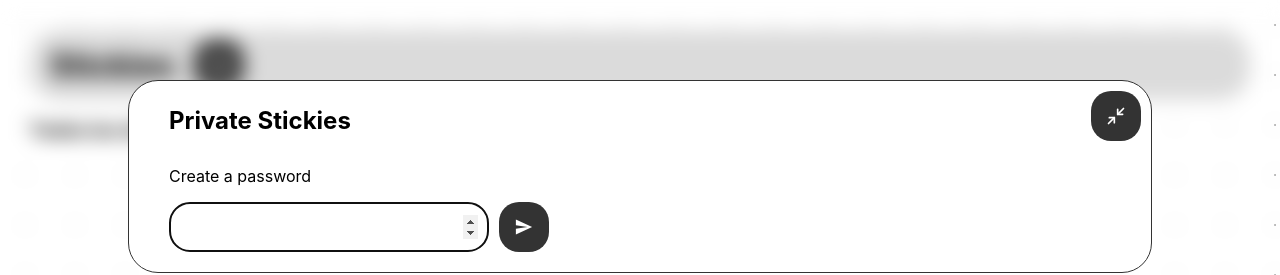
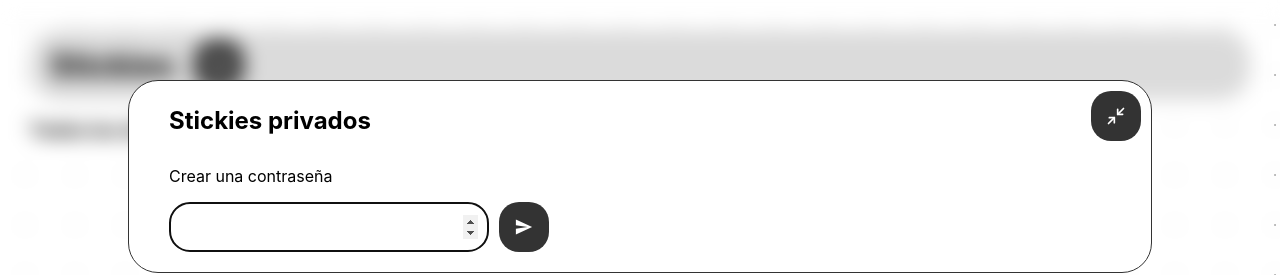
Before and after one commit to PolGubau/stickies, a React (Create React App) app: page / in a window 1280 px wide. Both pictures are taken after a click on the element 1225 px from the left and 685 px from the top of the page. Shown: the top 275 px of the page. Built offline with nearby package versions, Linux system fonts and the light colour scheme.

Commit message:
Pol; Master; Correcting language adaptions

```diff
--- a/src/components/PopUps/PrivateLogin/PrivateLoginPopUp.tsx
+++ b/src/components/PopUps/PrivateLogin/PrivateLoginPopUp.tsx
@@ -42,7 +42,7 @@ const PrivateLoginPopUp = () => {
     setCheckPassword("");
   };
   const handleDeletePassword = () => {
-    window.confirm("Are you sure you want to reset your private Stickies?") &&
+    window.confirm("¿Estás seguro? Esto borrará todos tus Stickers privados") &&
       dispatch(setPasswordActionCreator(""));
     dispatch(changeShowingPrivateActionCreator(false));
     dispatch(closeAllPopupsActionCreator());
@@ -52,10 +52,10 @@ const PrivateLoginPopUp = () => {
   return (
     <Popup>
       <PrivateLoginPopupStyled>
-        <h2>Private Stickies</h2>
+        <h2>Stickies privados</h2>
         {prevPassword ? (
           <div>
-            <p>Enter your password</p>
+            <p>Escribe tu contraseña</p>
             <form className="form" onSubmit={handleCheckPassword}>
               <input
                 value={checkPassword}
@@ -73,16 +73,16 @@ const PrivateLoginPopUp = () => {
               <ActionButton type="submit" iconName="send" />
             </form>
             <div className="resetPasswordContainer">
-              <p>Can't remember your password?</p>
+              <p>¿No recuerdas tu contraseña?</p>
               <button onClick={handleDeletePassword}>
                 <GoAlert />
-                Reset my private Stickies
+                Crear otra contraseña
               </button>
             </div>
           </div>
         ) : (
           <div>
-            <p>Create a password</p>
+            <p>Crear una contraseña</p>
             <form className="form" onSubmit={saveNewPassword}>
               <input
                 autoFocus
```
